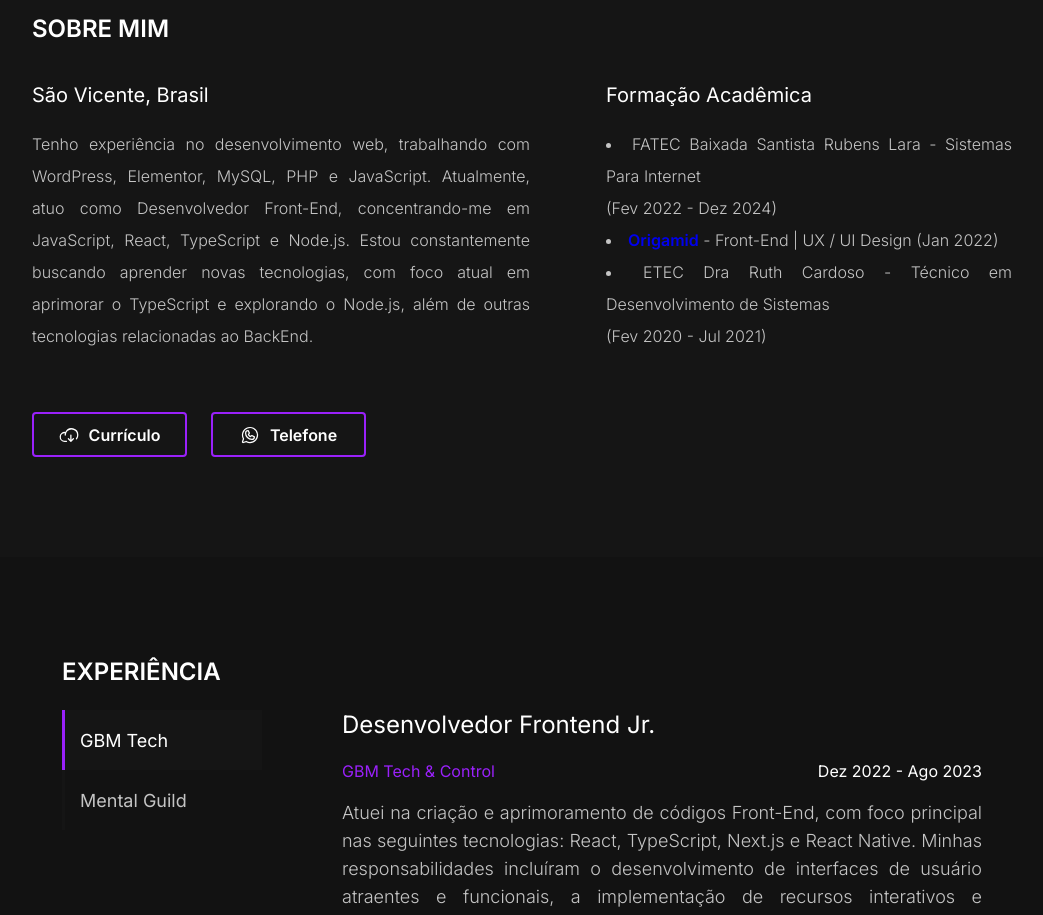
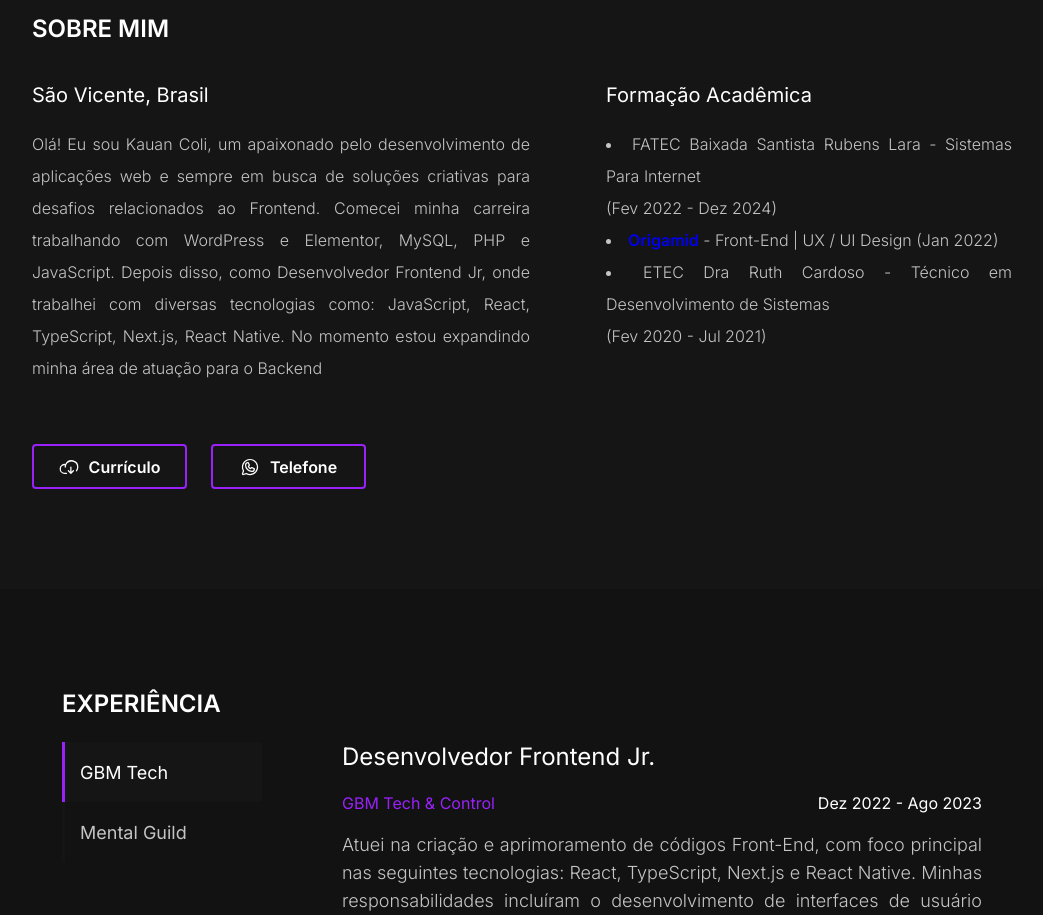
Before and after one commit to kauancoli/portfolio, a React (Vite) app: page / in a window 1280 px wide. Shown: the part 1000-1915 px from the top of the page, without its empty margins (118-1161 px from the left). Built offline with nearby package versions, Linux system fonts and the light colour scheme.

Commit message:
Change AboutMe text

```diff
--- a/src/Pages/Sections/AboutMe/AboutMe.tsx
+++ b/src/Pages/Sections/AboutMe/AboutMe.tsx
@@ -12,12 +12,13 @@ const AboutMe = () => {
         <div>
           <S.Head>São Vicente, Brasil</S.Head>
           <S.Description>
-            Tenho experiência no desenvolvimento web, trabalhando com WordPress,
-            Elementor, MySQL, PHP e JavaScript. Atualmente, atuo como
-            Desenvolvedor Front-End, concentrando-me em JavaScript, React,
-            TypeScript e Node.js. Estou constantemente buscando aprender novas
-            tecnologias, com foco atual em aprimorar o TypeScript e explorando o
-            Node.js, além de outras tecnologias relacionadas ao BackEnd.
+            Olá! Eu sou Kauan Coli, um apaixonado pelo desenvolvimento de
+            aplicações web e sempre em busca de soluções criativas para desafios
+            relacionados ao Frontend. Comecei minha carreira trabalhando com
+            WordPress e Elementor, MySQL, PHP e JavaScript. Depois disso, como
+            Desenvolvedor Frontend Jr, onde trabalhei com diversas tecnologias
+            como: JavaScript, React, TypeScript, Next.js, React Native. No
+            momento estou expandindo minha área de atuação para o Backend
           </S.Description>
         </div>
         <div>
```
